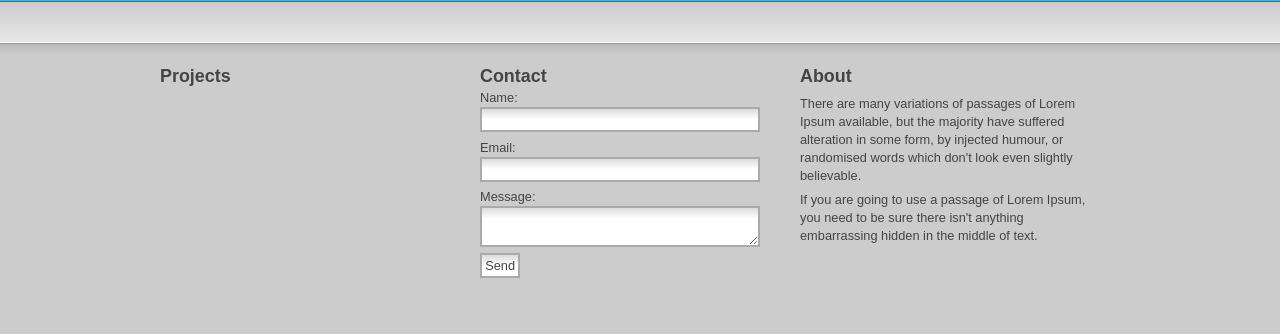
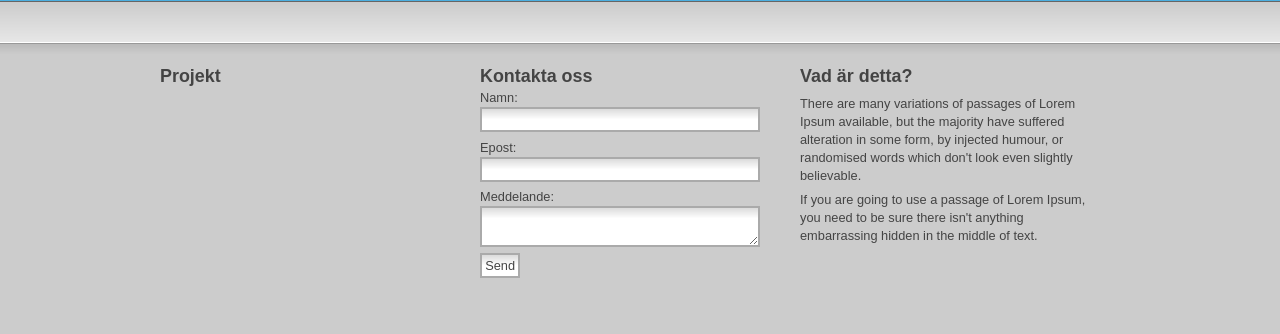
Before and after one commit to ejt/scriptdev, a Django app: template templates/index.html in a window 1280 px wide. Shown: the part 280-614 px from the top of the page. Run offline with Django 3.2, Linux system fonts and the light colour scheme; the template is opened without the code that fills it, so the values that code supplies are empty; parts of the project's set-up code (start-up, migrations or seed data) failed here and were passed over.

Commit message:
Translated a couple of strings into swedish

```diff
--- a/templates/index.html
+++ b/templates/index.html
@@ -18,8 +18,8 @@
             <div id="access">
                 <div class="wrap">
                     <ul>
-                        <li><a href="#projects">Skip to project list</a></li>
-                        <li><a href="#developers">Skip to developer list</a></li>
+                        <li><a href="#projects">Gå till projektlista</a></li>
+                        <li><a href="#developers">Gå till utvecklarlista</a></li>
                     </ul>
                 </div>
             </div>
@@ -87,7 +87,7 @@
             <div id="footer">
                 <div class="wrap">
                     <div class="column">
-                        <h4>Projects</h4>
+                        <h4>Projekt</h4>
                         <ul>
                             {% for project in project_list %}
                             <li><a href="{{ project.url }}">{{ project.name }}<span>{{ project.description }}</span></a></li>
@@ -95,22 +95,22 @@
                         </ul>
                     </div>
                     <div class="column">
-                        <h4>Contact</h4>
+                        <h4>Kontakta oss</h4>
                         <form action="." method="post">
-                            <label for="name">Name:</label>
+                            <label for="name">Namn:</label>
                             <input id="name" type="text" />
 
-                            <label for="email">Email:</label>
+                            <label for="email">Epost:</label>
                             <input id="email" type="text" />
 
-                            <label for="message">Message:</label>
+                            <label for="message">Meddelande:</label>
                             <textarea id="message"></textarea>
 
                             <input type="submit" value="Send" />
                         </form>
                     </div>
                     <div class="column">
-                        <h4>About</h4>
+                        <h4>Vad är detta?</h4>
                         <p>There are many variations of passages of Lorem Ipsum
                         available, but the majority have suffered alteration in
                         some form, by injected humour, or randomised words
```
